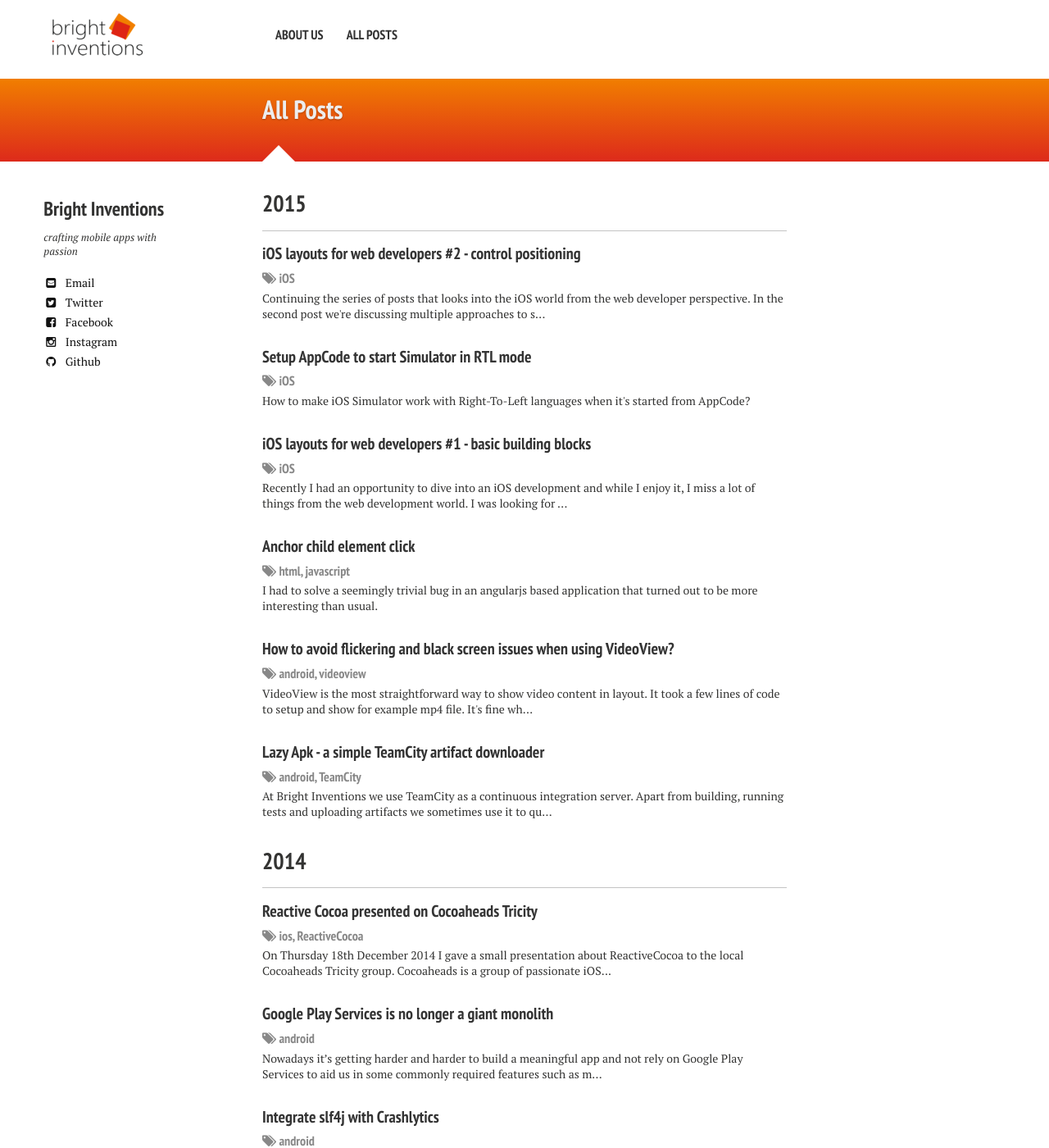
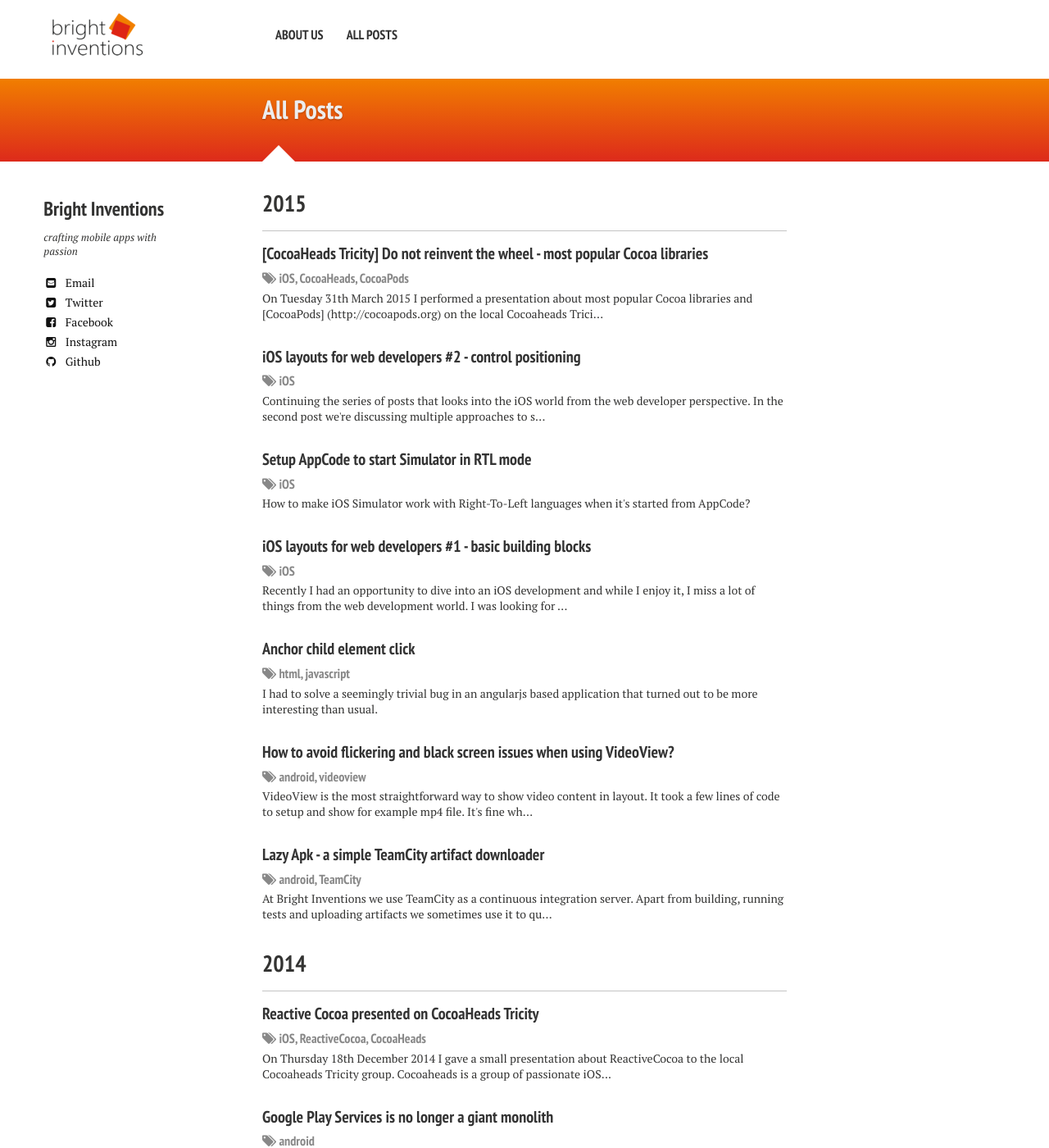
Before and after one commit to bright/bright.github.io, a Jekyll site: the page built from posts/index.md, in a window 1280 px wide and 1400 px high. Shown: the whole window at 82% size. Built offline with Jekyll 4.4.1, drawn with Linux system fonts in a browser that asks for light colours; nearby versions of some CDN libraries; Markdown is read by kramdown in place of the engine named in the settings.

Commit message:
CocoaHeads - do not reinvent the wheel

```diff
--- a/_posts/2014-12-21-cocoaheads-tricity-reactivecocoa.md
+++ b/_posts/2014-12-21-cocoaheads-tricity-reactivecocoa.md
@@ -1,8 +1,8 @@
 ---
 layout: post
-title: "Reactive Cocoa presented on Cocoaheads Tricity"
-date: 2014-12-21 11:00:00
-tags: [ios, ReactiveCocoa]
+title: "Reactive Cocoa presented on CocoaHeads Tricity"
+date: 2014-12-21
+tags: [iOS, ReactiveCocoa, CocoaHeads]
 comments: true
 author: piotr
 ---
--- /dev/null
+++ b/_posts/2015-04-01-cocoaheads-tricity-do-not-reinvent-the-wheel.md
@@ -0,0 +1,15 @@
+---
+layout: post
+title: "[CocoaHeads Tricity] Do not reinvent the wheel - most popular Cocoa libraries"
+tags: [iOS, CocoaHeads, CocoaPods]
+comments: true
+author: mateusz
+---
+
+On Tuesday 31th March 2015 I performed a presentation about most popular Cocoa libraries and [CocoaPods] (http://cocoapods.org) on the local [Cocoaheads Tricity](https://www.facebook.com/CocoaHeadsTricity) group meeting, which we are now co-organizing.
+
+If you have ever wondered, what libraries we are using at Bright Inventions, or you didn't know, that you can divide your app into private Pods you may find this presentation interesting.
+
+<iframe src="http://www.slideshare.net/slideshow/embed_code/46525497" frameborder="0" width="595px" height="487px" allowfullscreen="true" mozallowfullscreen="true" webkitallowfullscreen="true" align="centre"></iframe>
+
+If you are interested in Apple technologies we invite you to [Cocoaheads Tricity](https://www.facebook.com/CocoaHeadsTricity) meetings, we talk and learn about Cocoa, Swift, Objective-C, UX/UI design and everything else related to creating apps for this platform.
```
